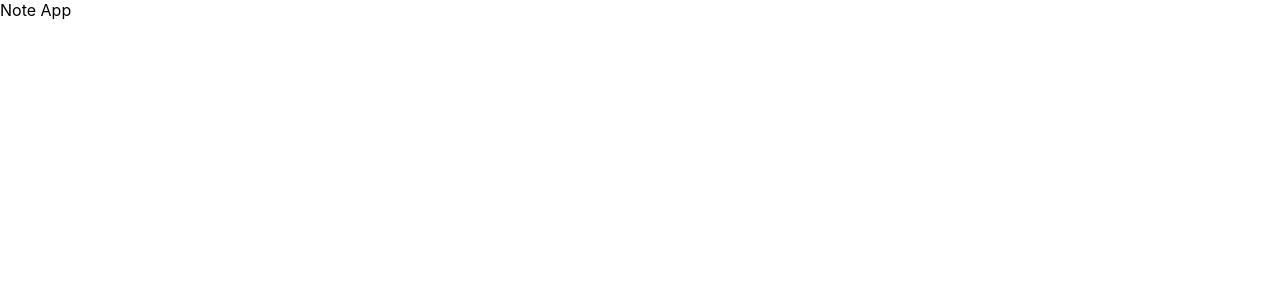
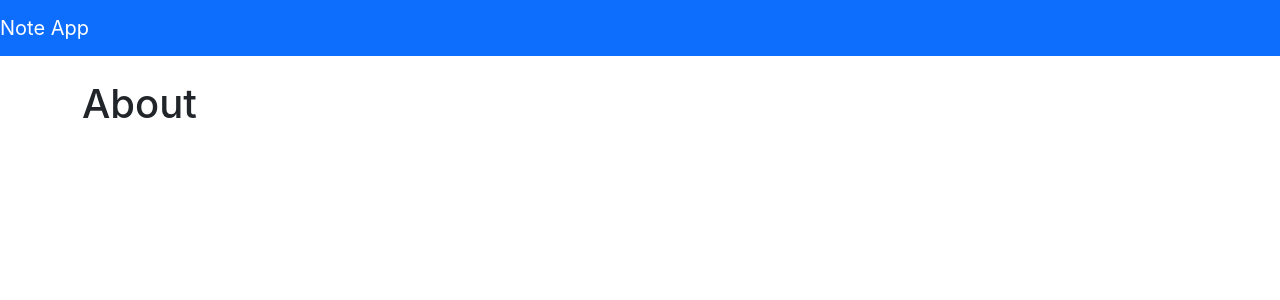
Before and after one commit to Dmitriy-Poplinski/note_app, a React (Create React App) app: page /about in a window 1280 px wide. Shown: the top 300 px of the page. Built offline with nearby package versions, Linux system fonts and the light colour scheme.

Commit message:
Added routing and created Home and About components

```diff
--- a/src/App.js
+++ b/src/App.js
@@ -1,10 +1,20 @@
-
+import {Route, Switch, BrowserRouter} from 'react-router-dom'
+import { Home } from './pages/Home';
+import { About } from './pages/About';
+import { Navbar } from './components/Navbar';
 
 function App() {
   return (
-    <div className='container'>
-      Note App
-    </div>
+    <BrowserRouter>
+    <Navbar />
+      <div className='container pt-4'>
+        <Switch>
+          <Route path={'/'} exact component={Home}/>
+          <Route path={'/about'} exact component={About}/>
+          <Route />
+        </Switch>
+      </div>
+    </BrowserRouter>
   );
 }
 
--- /dev/null
+++ b/src/components/Navbar.jsx
@@ -0,0 +1,11 @@
+import { Fragment } from "react";
+
+export function Navbar() {
+    return (
+        <nav className='navbar navbar-dark navbar-expand-lg bg-primary'>
+            <div className="navbar-brand">
+                Note App
+            </div>
+        </nav>
+    )
+}
--- a/src/index.js
+++ b/src/index.js
@@ -1,6 +1,6 @@
 import React from 'react';
 import ReactDOM from 'react-dom';
-import './index.css';
+import './index.scss';
 import App from './App';
 import reportWebVitals from './reportWebVitals';
 
--- a/src/index.css
+++ b/src/index.scss
@@ -1,3 +1,5 @@
+@import "~bootstrap/scss/bootstrap";
+
 body {
   margin: 0;
   font-family: -apple-system, BlinkMacSystemFont, 'Segoe UI', 'Roboto', 'Oxygen',
--- /dev/null
+++ b/src/pages/About.jsx
@@ -0,0 +1,9 @@
+import { Fragment } from "react";
+
+export function About() {
+    return (
+        <Fragment>
+            <h1>About</h1>
+        </Fragment>
+    )
+}
--- /dev/null
+++ b/src/pages/Home.jsx
@@ -0,0 +1,9 @@
+import { Fragment } from "react";
+
+export function Home() {
+    return (
+        <Fragment>
+            <h1>Home</h1>
+        </Fragment>
+    )
+}
```
